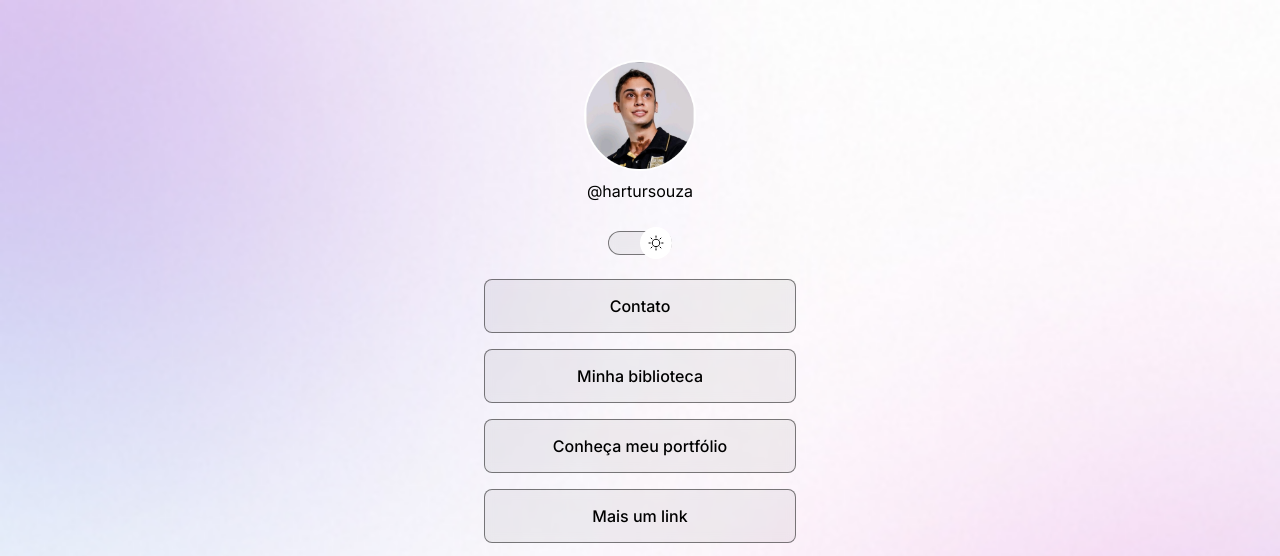
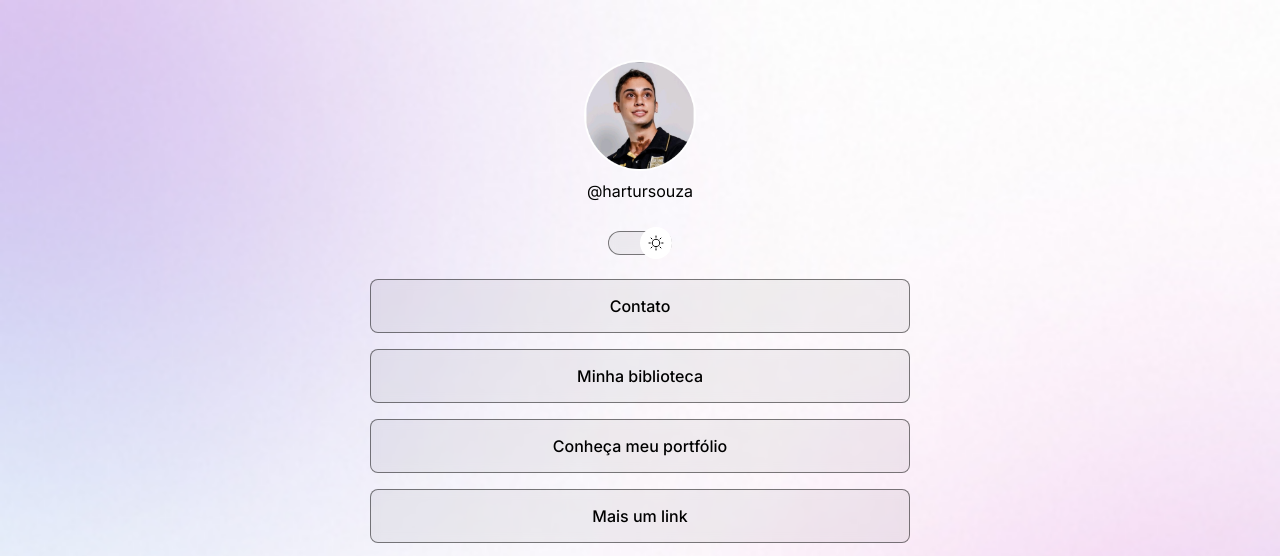
Before and after one commit to hartursouza/dark-light, a plain HTML site: page index.html in a window 1280 px wide. Shown: the top 556 px of the page. Drawn offline with nearby package versions, Linux system fonts and the light colour scheme.

Commit message:
adjust container width

```diff
--- a/style.css
+++ b/style.css
@@ -34,7 +34,8 @@ body * {
 }
 
 #container {
-  width: 360px;
+  width: 100%px;
+  max-width: 588px;
   margin: auto;
   margin-top: 36px;
   padding: 0 24px;
```
